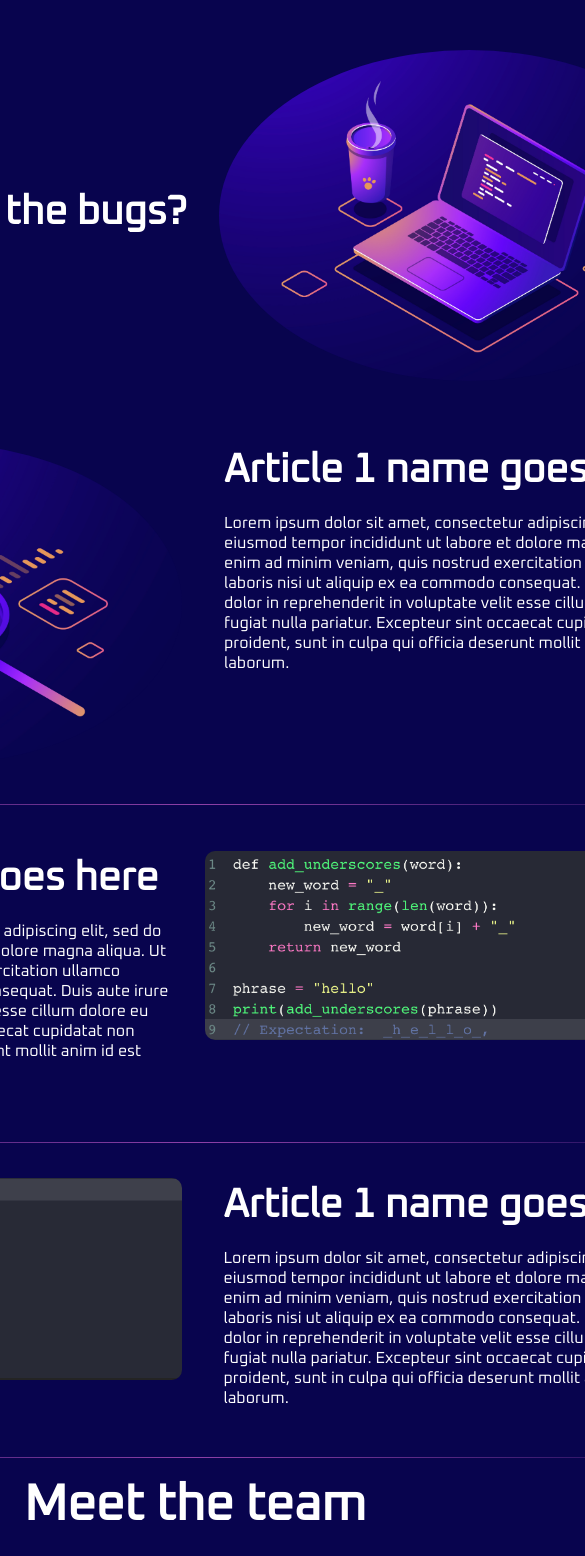
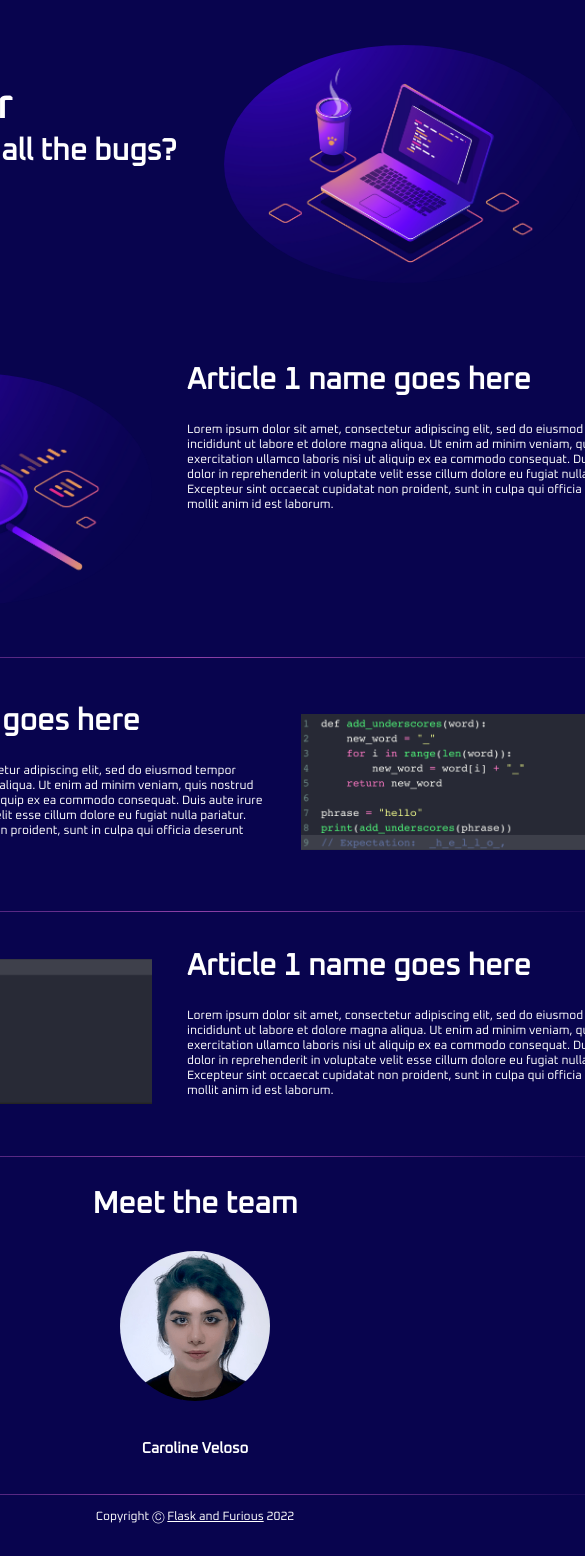
Before and after one commit to Flask-and-Furious/client_side, a React (Vite) app: page / in a window 390 px wide. Shown: the part 120-1676 px from the top of the page, 585 px wide, since content can reach past the window. Built offline with nearby package versions, Linux system fonts and the light colour scheme.

Commit message:
media query homepage smaller desktop

```diff
--- a/src/components/Footer/index.jsx
+++ b/src/components/Footer/index.jsx
@@ -6,7 +6,7 @@ function Footer() {
     <>
     <div className="footer-container">
       <footer>
-        <p className="copyright">Copyright Ⓒ Flask and Furious 2022</p>
+        <p className="copyright">Copyright Ⓒ <a className="copy" href="https://github.com/orgs/Flask-and-Furious/repositories">Flask and Furious</a> 2022</p>
       </footer>
     </div>
     </>
--- a/src/components/Image/image.module.css
+++ b/src/components/Image/image.module.css
@@ -25,3 +25,19 @@
   width: 250px;
   border-radius: 50%;
 }
+
+@media screen and (max-width: 1100px) {
+  .rightImg {
+    width: 400px;
+    padding: 20px;
+ }
+
+ .snippets {
+  width: 400px;
+  padding: 20px;
+}
+
+.teamImg {
+  width: 150px;
+}
+}
--- a/src/components/NavBar/navbar.css
+++ b/src/components/NavBar/navbar.css
@@ -79,3 +79,7 @@ a {
 .toggle .line3 {
   transform: rotate(45deg) translate(-4px, -5px);
 }
+
+.copy {
+  text-decoration: underline;
+}
--- a/src/components/Subtitle/index.module.css
+++ b/src/components/Subtitle/index.module.css
@@ -13,3 +13,13 @@ h2 {
 .language-subtitle {
     font-size: 2rem;
 }
+
+@media screen and (max-width: 1100px) {
+    h2 {
+        font-size: 3rem;
+    }
+
+    .team-member {
+        font-size: 1.5rem;
+    }
+  }
--- a/src/components/Title/index.module.css
+++ b/src/components/Title/index.module.css
@@ -24,3 +24,16 @@ h1 {
     box-shadow: 0 12px 16px 0 rgba(0,0,0,0.24), 0 17px 50px 0 rgba(0,0,0,0.19);
     transition: 0.3s;
 }
+
+@media screen and (max-width: 1100px) {
+    .title-h1 {
+      font-size: 4rem;
+      line-height: 0.5rem;
+    }
+
+    .team-title {
+        font-size: 3rem;
+        margin-top: 20px;
+        text-align: center;
+    }
+  }
--- a/src/index.css
+++ b/src/index.css
@@ -196,28 +196,6 @@ nav {
   border-radius: 40px;
 }
 
-/* Buttons */
-
-/* .slideshowDots {
-  text-align: center;
-}
-
-.slideshowDot {
-  display: inline-block;
-  height: 20px;
-  width: 20px;
-  border-radius: 50%;
-
-  cursor: pointer;
-  margin: 15px 7px 0px;
-
-  background-color: #c4c4c4;
-}
-
-.slideshowDot.active {
-  background-color: #6a0dad;
-} */
-
 .team {
   padding-top: 2%;
   padding-bottom: 2%;
@@ -263,3 +241,15 @@ nav {
 .options {
   padding: 15px;
 }
+
+@media screen and (max-width: 1100px) {
+
+  p {
+    font-size: 12px;
+  }
+
+  .container {
+    min-width: 0px;
+  }
+
+}
--- a/src/pages/Home/index.jsx
+++ b/src/pages/Home/index.jsx
@@ -32,7 +32,7 @@ function Home() {
       <div className="home-title-container">
         <div className="left-title">
           <div data-aos="zoom-in">
-            <Title title="Bug Basher" />
+            <Title cssClass={"title-h1"} title="Bug Basher" />
             <Subtitle subtitle="Can you catch all the bugs?" />
             <Button text="Play" cssClass={"play"} handleClick={handleNavigation(user)}/>
           </div>
```
